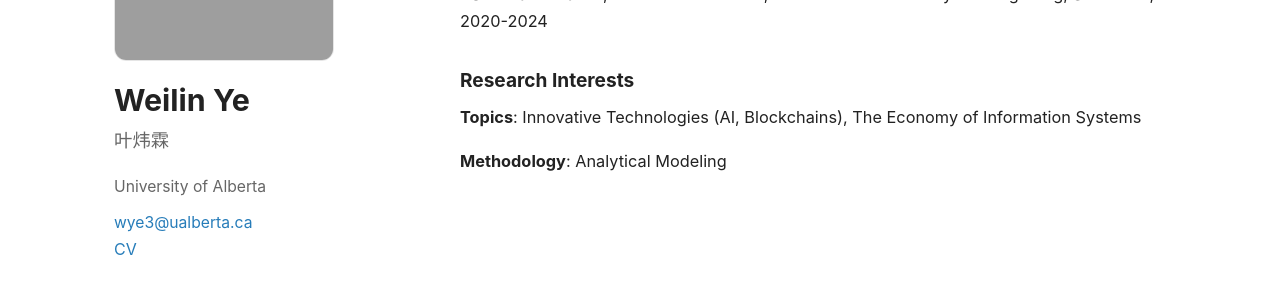
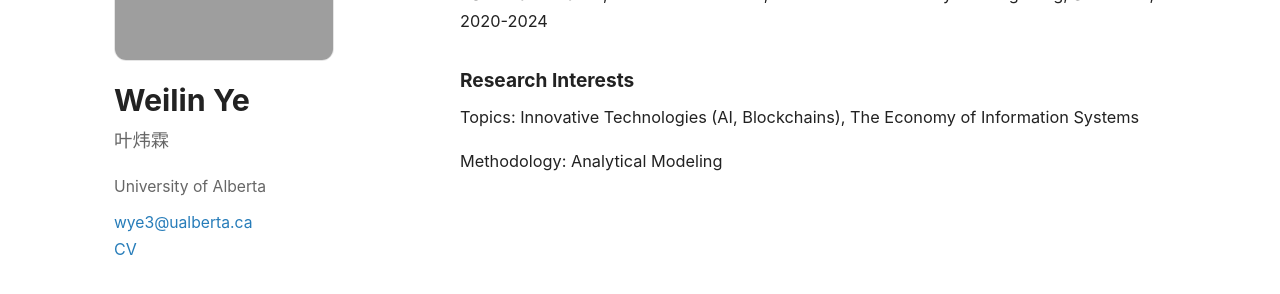
Before and after one commit to wlinye/wlinye.github.io, a Jekyll site: the page built from index.md, in a window 1280 px wide. Shown: the part 199-493 px from the top of the page. Built offline with Jekyll 4.4.1, drawn with Linux system fonts in a browser that asks for light colours; our own code applies the rules of GitHub Pages for plain Markdown files; part of the change alters nothing that is shown; grey boxes are pictures that could not be loaded.

```diff
--- a/index.md
+++ b/index.md
@@ -5,6 +5,6 @@ PhD Student in Information Systems, Alberta School of Business, University of Al
 BS in Mathematics, Minor in Economics, The Chinese University of Hong Kong, Shenzhen, 2020-2024
 
 ### Research Interests
-**Topics**: Innovative Technologies (AI, Blockchains), The Economy of Information Systems
+Topics: Innovative Technologies (AI, Blockchains), The Economy of Information Systems
 
-**Methodology**: Analytical Modeling
+Methodology: Analytical Modeling
```
